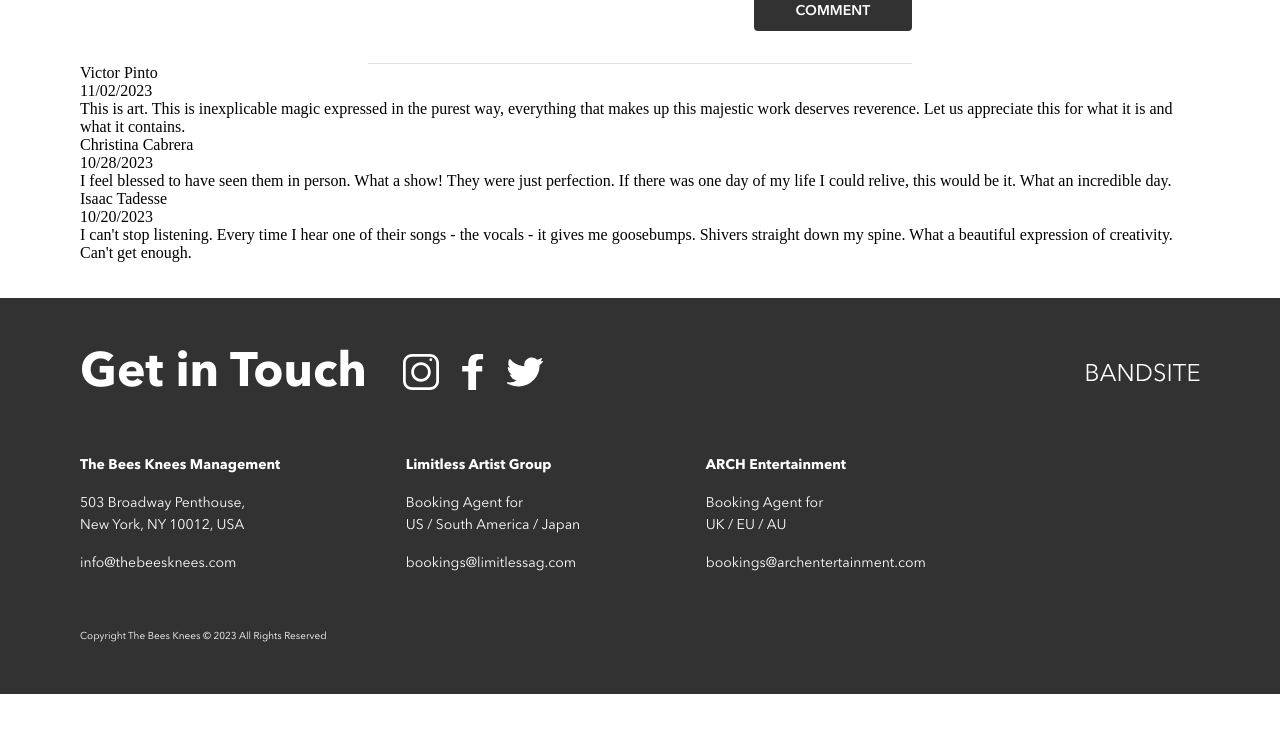
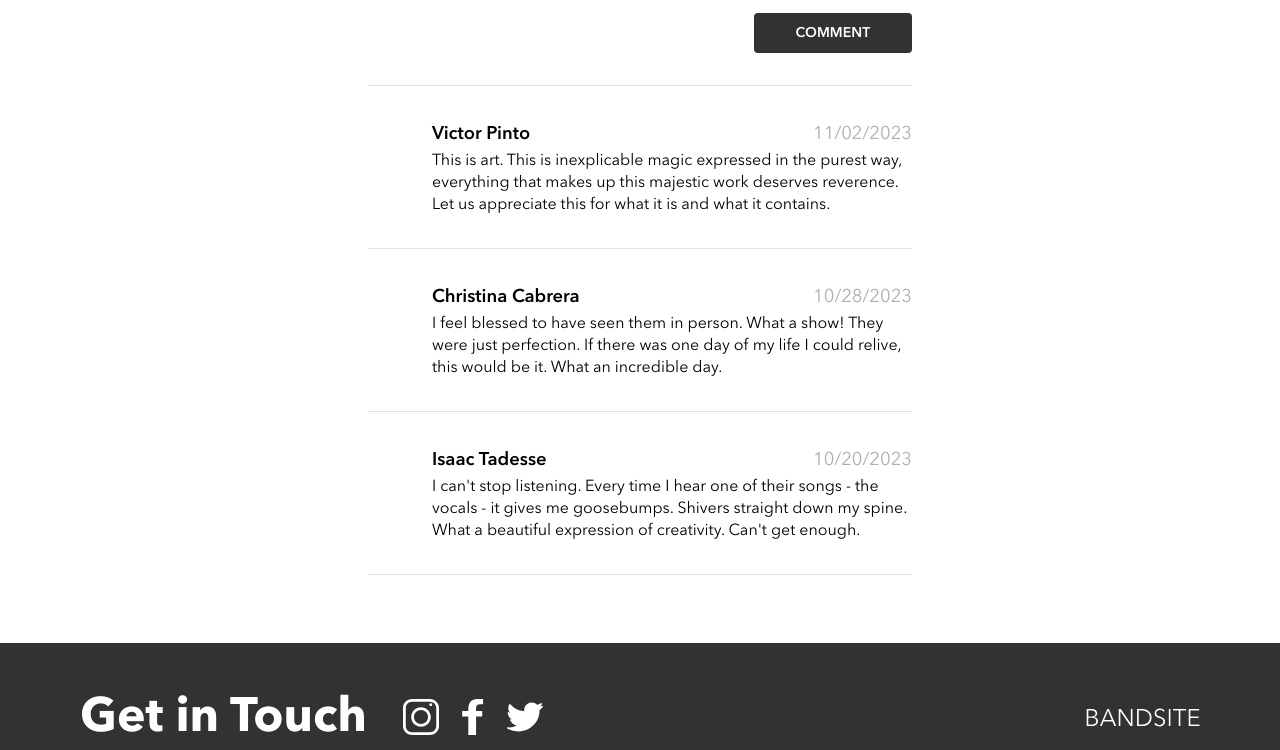
Before and after one commit to KatePolyakov/kate-polyakov-bandsite, a plain HTML site: page index.html in a window 1280 px wide. Shown: the part 2490-3240 px from the top of the page. Before the commit the page ends 3184 px from the top, so only its background shows below. Drawn offline with Linux system fonts and the light colour scheme.

Commit message:
debugging js code and typography for footer, styled comments list components

```diff
--- a/index.html
+++ b/index.html
@@ -96,7 +96,7 @@
           <button type="submit">COMMENT</button>
         </form>
 
-        <div class="comments__list"></div>
+        <div class="comment"></div>
       </div>
     </section>
     <footer class="footer">
--- a/scripts/index-page.js
+++ b/scripts/index-page.js
@@ -16,11 +16,11 @@ const comments = [
   },
 ];
 
-//find a div element comments__list for comments
-const commentsList = document.querySelector('.comments__list');
+//find a div element ".comment" for comments
+const commentsList = document.querySelector('.comment');
 console.log(commentsList);
 
-//create new elements inside comments__list
+//create new elements inside ".comment"
 const commentsDesktop = (item) => {
   const commentHeader = document.createElement('div');
   commentHeader.classList.add('comment__header');
@@ -78,8 +78,5 @@ form.addEventListener('submit', (e) => {
   };
 
   comments.unshift(newComment);
-  commentsList.append(displayComment(newComment));
+  displayComment(newComment);
 });
-
-
-displayComment();
--- a/styles/bio.scss
+++ b/styles/bio.scss
@@ -277,3 +277,55 @@
     }
   }
 }
+
+.comment {
+  display: flex;
+  flex-direction: column;
+  padding-bottom: 2rem;
+  @include tablet {
+    margin: 0 7rem;
+  }
+  @include desktop {
+    margin: 0 18rem;
+  }
+
+  &__header {
+    display: flex;
+    justify-content: space-between;
+    margin-top: 1rem;
+    padding-left: 4rem;
+
+    @include tablet {
+      padding-top: 1rem;
+      padding-left: 4rem;
+    }
+
+    &-name {
+      @include mobile-subheader-demi;
+
+      @include tablet {
+        @include desk-tab-subheader-demi;
+      }
+    }
+
+    &-date {
+      @include mobile-subheader-regular;
+      color: $silver;
+
+      @include tablet {
+        @include desk-tab-subheader-regular;
+      }
+    }
+  }
+  &__text {
+    @include mobile-subheader-regular;
+    border-bottom: 1px solid $mercury;
+    padding: 0 1rem 1rem 4rem;
+
+    @include tablet {
+      padding-right: 0;
+      padding-bottom: 2rem;
+      @include desk-tab-body-regular;
+    }
+  }
+}
--- a/styles/global.scss
+++ b/styles/global.scss
@@ -181,7 +181,7 @@ ul {
     color: $white;
 
     @include tablet {
-      @include desk-tab-body-regular;
+      @include desk-tab-footer-regular;
     }
   }
 
@@ -189,7 +189,7 @@ ul {
     @include mobile-footer-demi;
 
     @include tablet {
-      @include desk-tab-body-bold;
+      @include desk-tab-footer-bold;
     }
   }
 
--- a/styles/partials/_typography.scss
+++ b/styles/partials/_typography.scss
@@ -108,7 +108,7 @@
 }
 
 @mixin desk-tab-body-regular {
-  @include fonts-site-regular(0.875rem, 1.375rem);
+  @include fonts-site-regular(1rem, 1.375rem);
 }
 
 @mixin desk-tab-header-bold {
@@ -116,5 +116,12 @@
 }
 
 @mixin desk-tab-body-bold {
-  @include fonts-site-bold(0.875rem, 1.375rem);
+  @include fonts-site-bold(1rem, 1.375rem);
 }
+
+@mixin desk-tab-footer-regular {
+  @include fonts-site-regular(0.8125rem, 1.375rem);
+}
+@mixin desk-tab-footer-bold {
+  @include fonts-site-bold(0.8125rem, 1.375rem);
+}
```
Also changed, not shown: styles/bio.css, styles/global.css, styles/shows.css.
